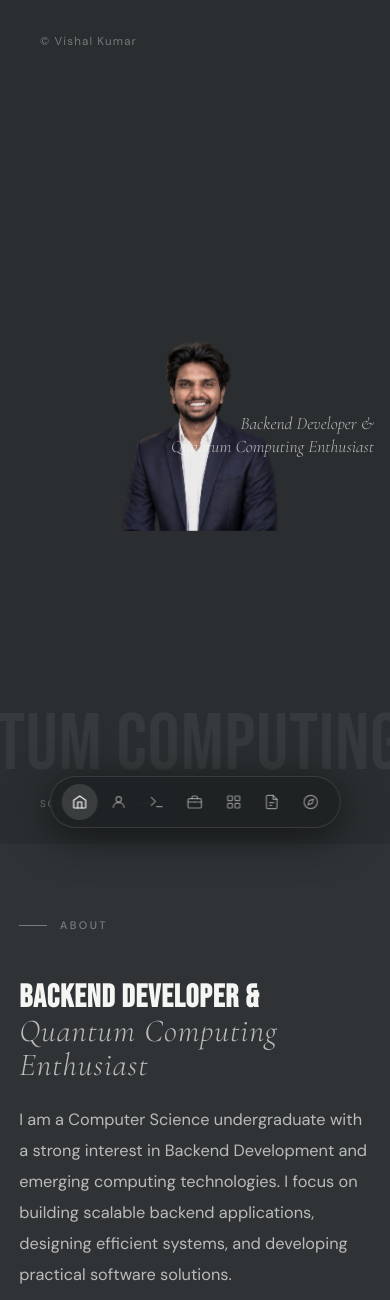
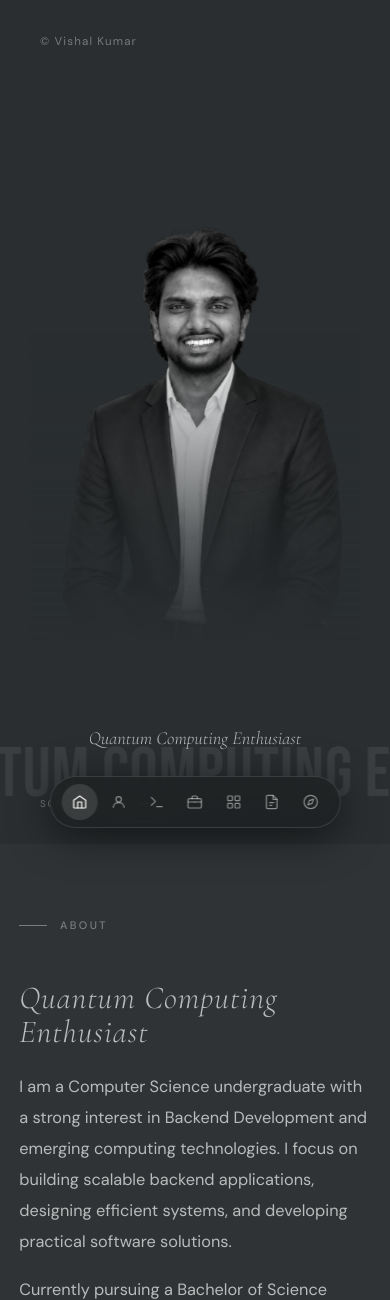
Before and after one commit to Vshal-Kumar/VVK-portfolio, a Flask app: page / in a window 390 px wide. Shown: the top 1300 px of the page. Run offline with Flask 3, Linux system fonts and the light colour scheme.

```diff
--- a/static/css/style.css
+++ b/static/css/style.css
@@ -227,10 +227,11 @@ img { max-width: 100%; display: block; }
   position: absolute;
   bottom: 7%;
   left: 0;
+  z-index: 2;
   font-family: var(--font-display);
   font-size: clamp(5rem, 16vw, 15rem);
   letter-spacing: .01em;
-  color: rgba(255,255,255,0.06);
+  color: rgba(255, 255, 255, 0.08);
   white-space: nowrap;
   pointer-events: none;
   line-height: 1;
@@ -252,7 +253,7 @@ img { max-width: 100%; display: block; }
   left: 50%;
   top: 50%;
   transform: translate(-50%, -50%);
-  z-index: 2;
+  z-index: 1;
 
   display: flex;
   justify-content: center;
@@ -266,13 +267,23 @@ img { max-width: 100%; display: block; }
   aspect-ratio: 3 / 4;
 
   position: relative;
-  overflow: visible;
+  overflow: hidden;
 
   background: transparent;
   border: none;
   border-radius: 0;
 
   animation: photoIn 1.1s var(--ease) 2.4s both;
+}
+
+/* Linear gradient overlay using the exact hero section background color */
+.photo-frame::after {
+  content: '';
+  position: absolute;
+  inset: 0;
+  z-index: 2;
+  pointer-events: none;
+  background: linear-gradient(to bottom, transparent 30%, rgba(42, 46, 48, 0.75) 75%, var(--bg) 100%);
 }
 
 @keyframes photoIn {
@@ -299,11 +310,18 @@ img { max-width: 100%; display: block; }
 
   display: block;
 
-  filter: grayscale(10%);
+  /* Crisp white-gray / black & white monochrome filter */
+  filter: grayscale(100%) contrast(1.06) brightness(1.02);
 
-  /* Optional: makes image slightly larger */
+  /* Makes image slightly larger */
   transform: scale(1.05);
   transform-origin: center bottom;
+  transition: filter 0.5s var(--ease), transform 0.5s var(--ease);
+}
+
+.hero-photo-wrap:hover .photo-frame img {
+  filter: grayscale(100%) contrast(1.12) brightness(1.06);
+  transform: scale(1.07);
 }
 
 /* Decorative initials (optional) */
@@ -811,8 +829,26 @@ img { max-width: 100%; display: block; }
   .nav-avatar { width: 36px; height: 36px; }
   .nav-svg   { width: 16px; height: 16px; }
 
-  .hero-mid-right { right: 1rem; }
-  .label-line { font-size: 1.1rem; }
+  .hero-photo-wrap {
+    width: min(72vw, 380px);
+  }
+
+  .hero-bg-text {
+    bottom: 4%;
+    font-size: clamp(3.5rem, 18vw, 7rem);
+  }
+
+  .hero-mid-right {
+    top: auto;
+    bottom: 5.8rem;
+    left: 50%;
+    right: auto;
+    transform: translateX(-50%);
+    text-align: center;
+    width: 100%;
+    padding: 0 1.5rem;
+  }
+  .label-line { font-size: 1.15rem; }
 
   .form-row { grid-template-columns: 1fr; }
   .about-info-grid { grid-template-columns: 1fr; }
@@ -823,6 +859,9 @@ img { max-width: 100%; display: block; }
 }
 
 @media (max-width: 480px) {
+  .hero-photo-wrap {
+    width: min(85vw, 340px);
+  }
   .section { padding: 4rem 1.2rem; }
   .certs-grid { grid-template-columns: 1fr; }
   .about-contacts { gap: .55rem; }
--- a/templates/index.html
+++ b/templates/index.html
@@ -134,7 +134,7 @@
 
     <div class="hero-photo-wrap">
       <div class="photo-frame">
-        <img src="{{ url_for('static', filename='images/prof.png') }}" alt="Vadrangi Vishal Kumar">
+        <img src="/static/images/profile.png" alt="Vadrangi Vishal Kumar">
       </div>
     </div>
 
@@ -144,7 +144,7 @@
 
     <div class="hero-mid-right">
       <div class="hero-label">
-        <span class="label-line">Backend Developer &amp;</span>
+        <!-- <span class="label-line">Backend Developer &amp;</span> -->
         <span class="label-line">Quantum Computing Enthusiast</span>
       </div>
     </div>
@@ -161,7 +161,7 @@
 
     <div class="about-grid">
       <div class="about-left reveal">
-        <h2 class="section-heading">Backend Developer &amp;<br><em>Quantum Computing Enthusiast</em></h2>
+        <h2 class="section-heading"><em>Quantum Computing Enthusiast</em></h2>
         <p class="about-bio">
           I am a Computer Science undergraduate with a strong interest in Backend Development and emerging computing
           technologies. I focus on building scalable backend applications, designing efficient systems, and developing
@@ -544,7 +544,8 @@
   <section id="contact" class="section contact-section">
     <div class="section-tag reveal">Contact</div>
     <h2 class="section-heading reveal">Let's <em>Connect</em></h2>
-    <p class="section-sub reveal delay-1">Whether you have a project in mind, want to collaborate, or just want to say hi — feel free to reach out! I'm
+    <p class="section-sub reveal delay-1">Whether you have a project in mind, want to collaborate, or just want to say
+      hi — feel free to reach out! I'm
       always open to new opportunities and connections.
     </p>
 
```
